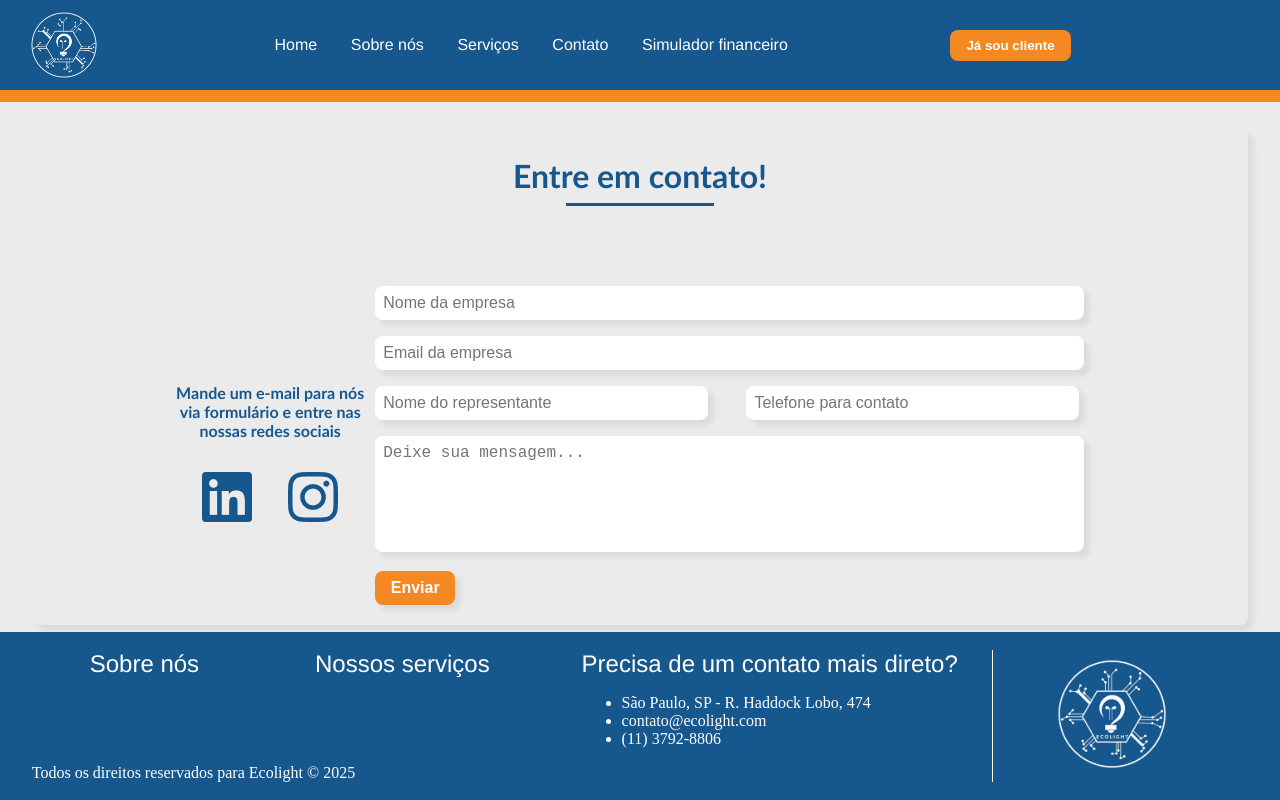
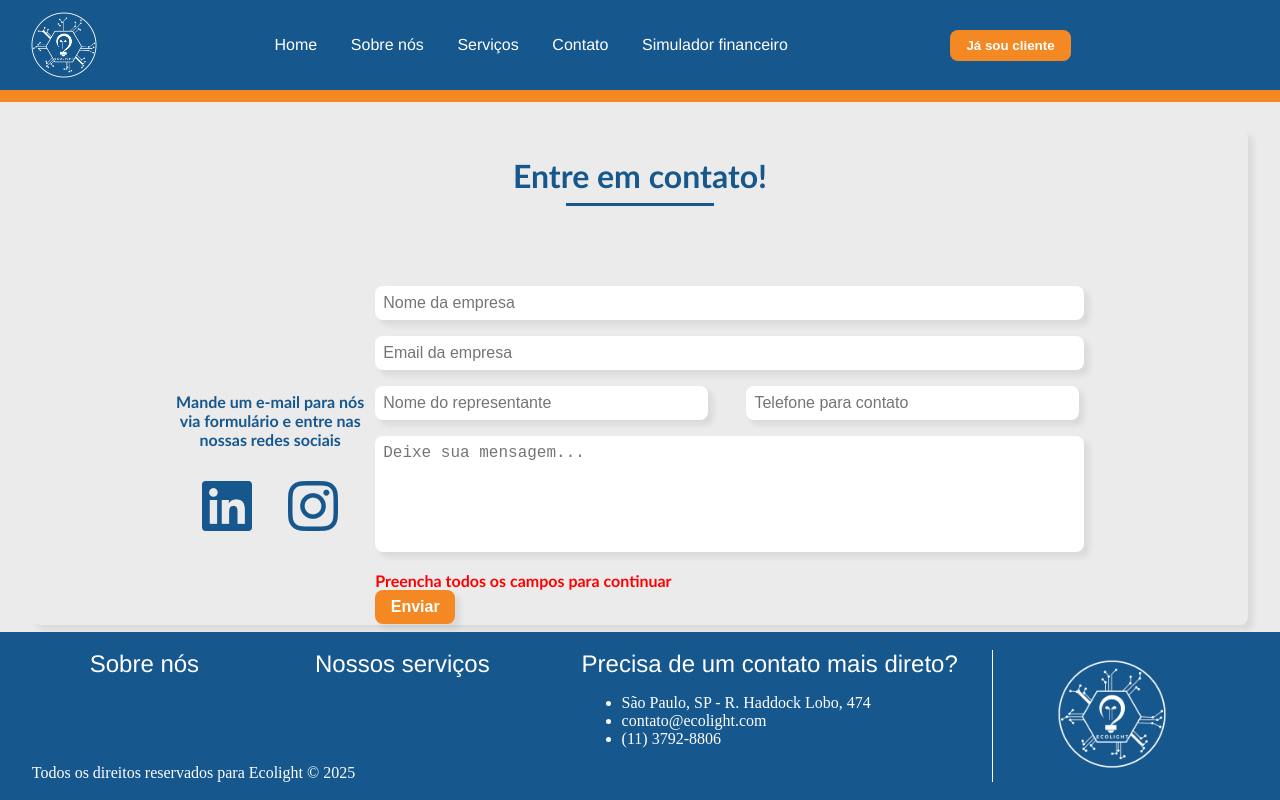
Before and after one commit to grupoecolight/sistemas, a plain HTML site: page Site/index.html in a window 1280 px wide. Both pictures are taken after a click on the button "Enviar". Shown: the part 3100-3900 px from the top of the page. Drawn offline with Linux system fonts and the light colour scheme.

Commit message:
Atualizações nas validações do entre em contato

```diff
--- a/Site/formEmpresa.js
+++ b/Site/formEmpresa.js
@@ -1,24 +1,26 @@
 function buttonSubmitForm () {
-    var messagem = document.getElementById('textarea_mensagem').value;
-    var nomeEmpresa = input_nomeEmpresa.value;
-    var email = input_emailEmpresa.value;
-    var nomeRepresentante = input_nomeRepresentante.value;
-    var tellContato = input_telefoneContato.value;
+    var mensagem = document.getElementById('textarea_mensagem').value;
+    var nomeEmpresa = document.getElementById('input_nomeEmpresa').value;
+    var email = document.getElementById('input_emailEmpresa').value;
+    var nomeRepresentante = document.getElementById('input_nomeRepresentante').value;
+    var tellContato = document.getElementById('input_telefoneContato').value;
     var cont = 0
 
-
-    if (nomeEmpresa == "" || email == "" || nomeRepresentante == "" || tellContato == "" ){
-        alert(`Preencha todos os campos parar continuar`)
+    while (cont < mensagem.length) {
+        cont++
     }
 
-    while (cont < messagem.length) {
-        cont++
+    if (nomeEmpresa == "" || email == "" || nomeRepresentante == "" || tellContato == "" || mensagem == ""){
+        div_mensagemMensagem.innerHTML = `Preencha todos os campos para continuar`
+    } else if (cont > 500){
+        div_mensagemMensagem.innerHTML = `Erro! A mensagem ultrapassou os 500 caracters`
+    } else {
+        div_mensagemMensagem.innerHTML = ``
+        alert(`Mensagem enviada`)
+        input_nomeEmpresa.value = ''
+        input_emailEmpresa.value = ''
+        input_nomeRepresentante.value = ''
+        input_telefoneContato.value = ''
+        textarea_mensagem.value = ''
     }
-    if (cont <= 0 ) {
-
-    } else if (cont > 500){
-        alert(`Erro! A mensagem ultrapassou os 500 caracters`)
-    } else {
-        alert(`Mensagem enviada`)
-    }
-    }
+}
--- a/Site/index.html
+++ b/Site/index.html
@@ -214,11 +214,12 @@
                             <input type="text" name="" id="input_emailEmpresa" placeholder="Email da empresa">
                             <div class="container_doisInput">
                                 <input type="text" name="" id="input_nomeRepresentante"
-                                    placeholder="Nome do representante">
+                                placeholder="Nome do representante">
                                 <input type="text" name="" id="input_telefoneContato"
-                                    placeholder="Telefone para contato">
+                                placeholder="Telefone para contato">
                             </div>
                             <textarea name="" id="textarea_mensagem" placeholder="Deixe sua mensagem..."></textarea>
+                            <div id="div_mensagemMensagem"></div>
                             <input type="button" name="" id="input_submit" class="input_button" value="Enviar"
                                 onclick="buttonSubmitForm()">
                         </form>
--- a/Site/styles/style.css
+++ b/Site/styles/style.css
@@ -752,6 +752,12 @@ main .boxSides .side2 .side2Two {
     resize: none;
 }
 
+.entreContato .contato .mensagem #div_mensagemMensagem {
+    color: #ff0000;
+    align-self: flex-start;
+    font-weight: bold;
+}
+
 /* Fim Entre em Contato */
 
 /* Começo Footer */
```
